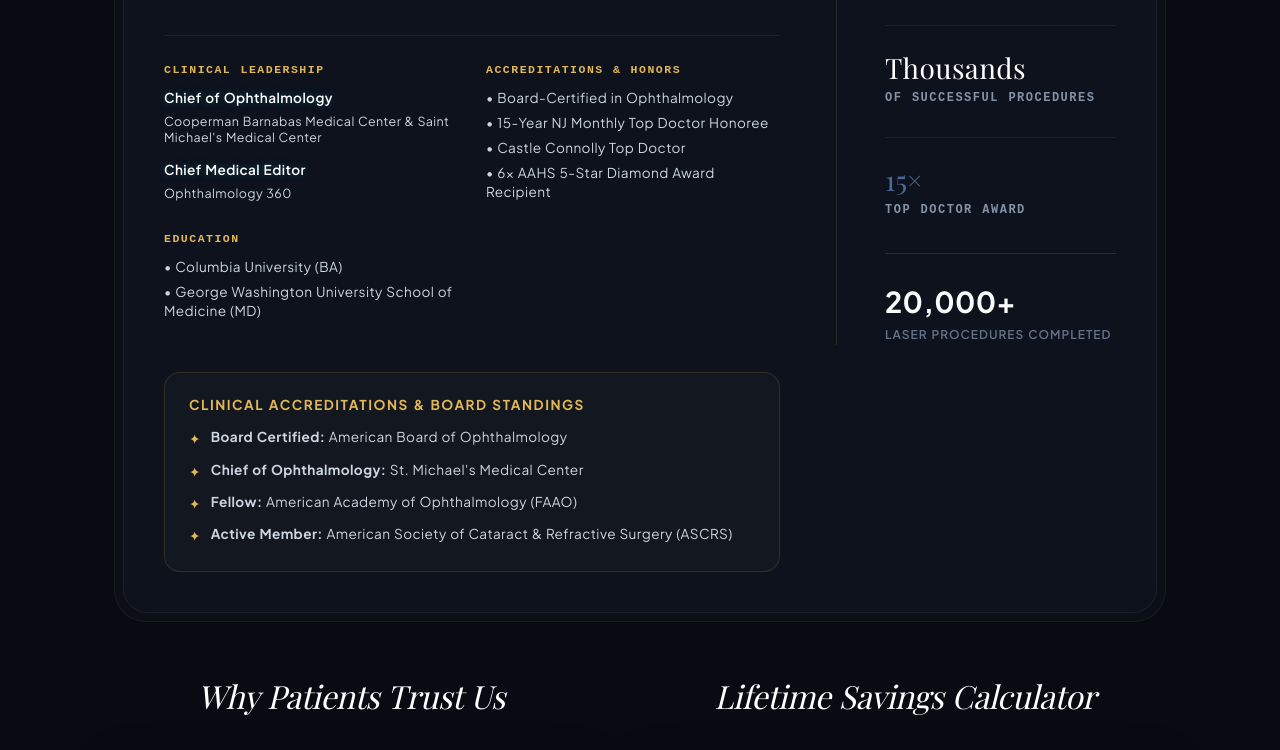
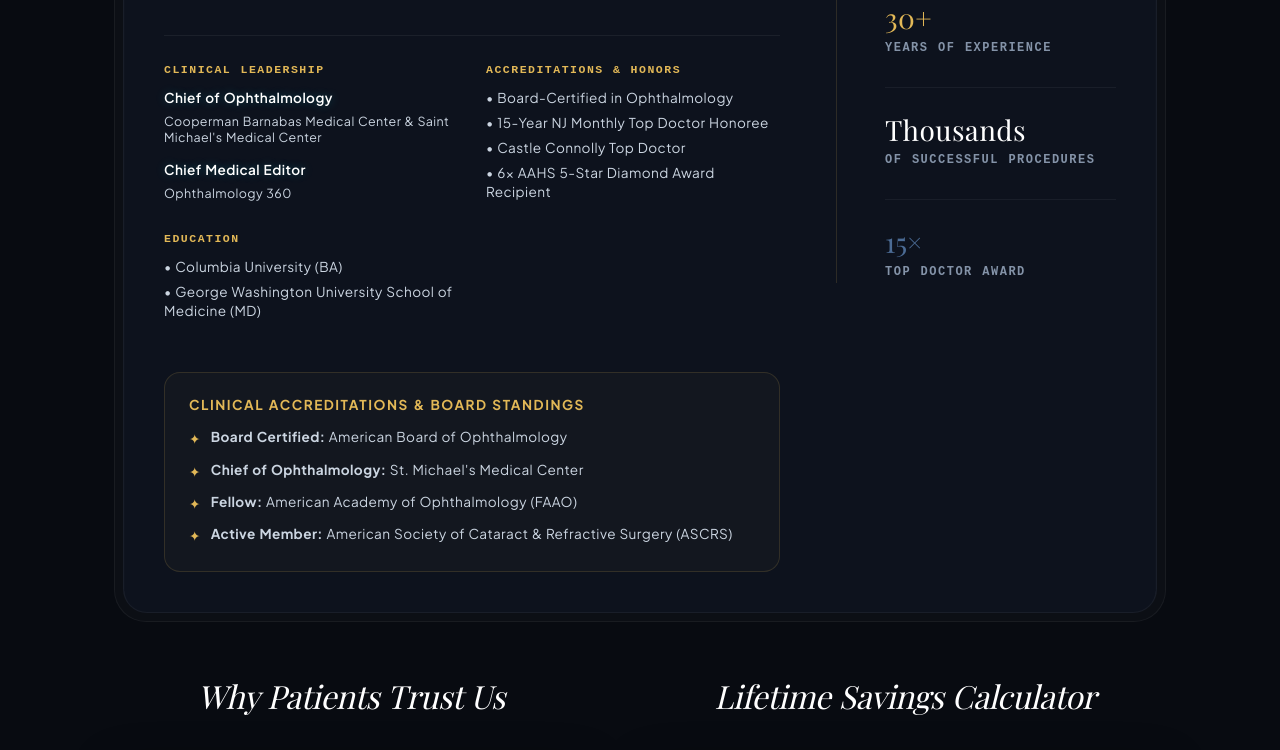
Before and after one commit to minipog-web/lasik-education, a plain HTML site: page index.html in a window 1280 px wide. Shown: the part 1811-2561 px from the top of the page. Drawn offline with nearby package versions, Linux system fonts and the light colour scheme; a web font is replaced by a local one.

Commit message:
docs: remove unverified 20k procedures claim to align with clinical standards

```diff
--- a/index.html
+++ b/index.html
@@ -441,24 +441,6 @@
           }
         }
       }
-
-      // 2. Inject career surgery volume metric into surgeon statistics column
-      var statsCol = document.querySelector('.marano-stats-column');
-      if (statsCol && !document.getElementById('eeat-stat-procedures')) {
-        // Find existing elements to insert after or append
-        var divider = document.createElement('div');
-        divider.setAttribute('style', 'height: 1px; background: rgba(226, 184, 87, 0.15); margin: 4px 0;');
-        divider.className = 'eeat-stat-divider';
-
-        var statItem = document.createElement('div');
-        statItem.id = 'eeat-stat-procedures';
-        statItem.setAttribute('style', 'display: flex; flex-direction: column; gap: 4px;');
-        statItem.innerHTML = '<div class="trust-value" style="font-size: 1.8rem; font-weight: 700; color: #f8fafc; line-height: 1.1; font-family: var(--font-sans);">20,000+</div>' +
-          '<div class="trust-label" style="font-size: 0.75rem; text-transform: uppercase; letter-spacing: 1px; color: #64748b; font-weight: 600;">Laser Procedures Completed</div>';
-
-        statsCol.appendChild(divider);
-        statsCol.appendChild(statItem);
-      }
     }
 
     // ─── Boot ────────────────────────────────────────────────────────────────
```
